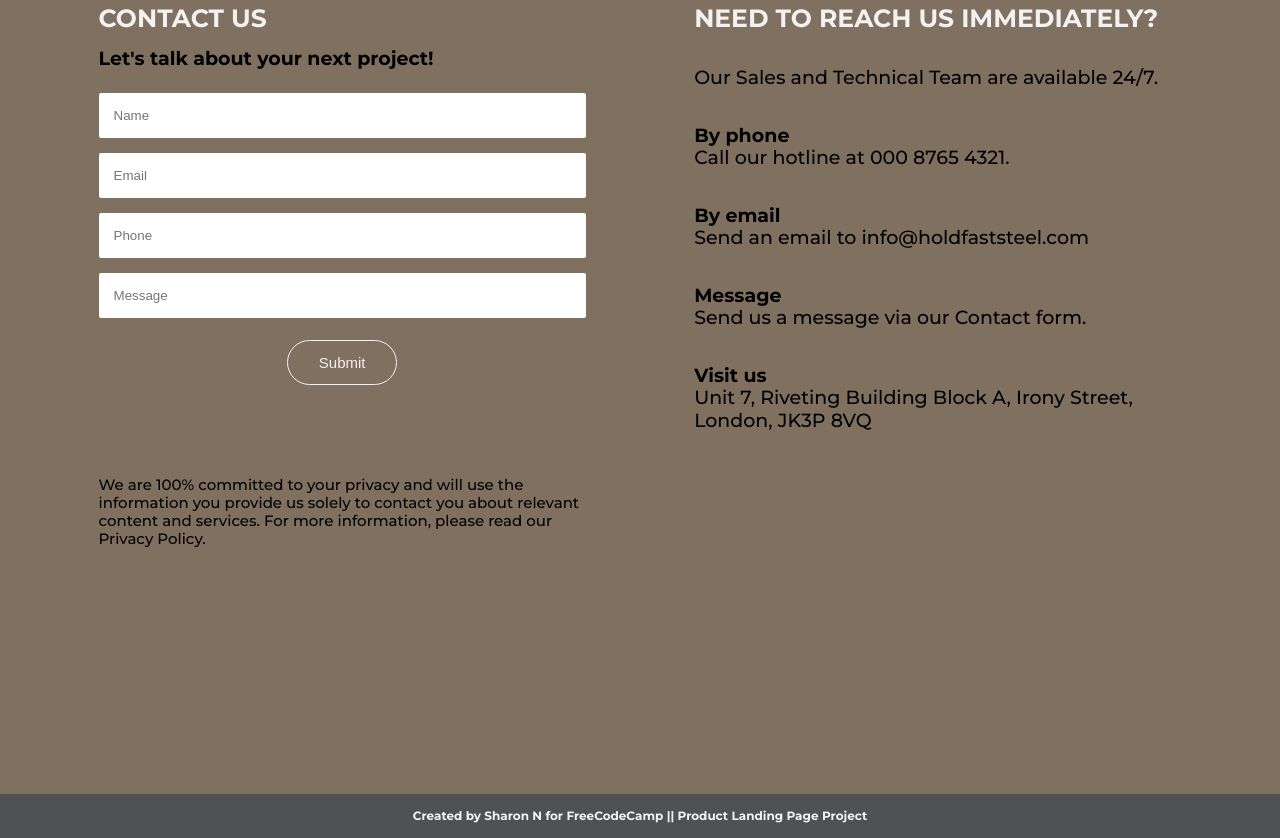
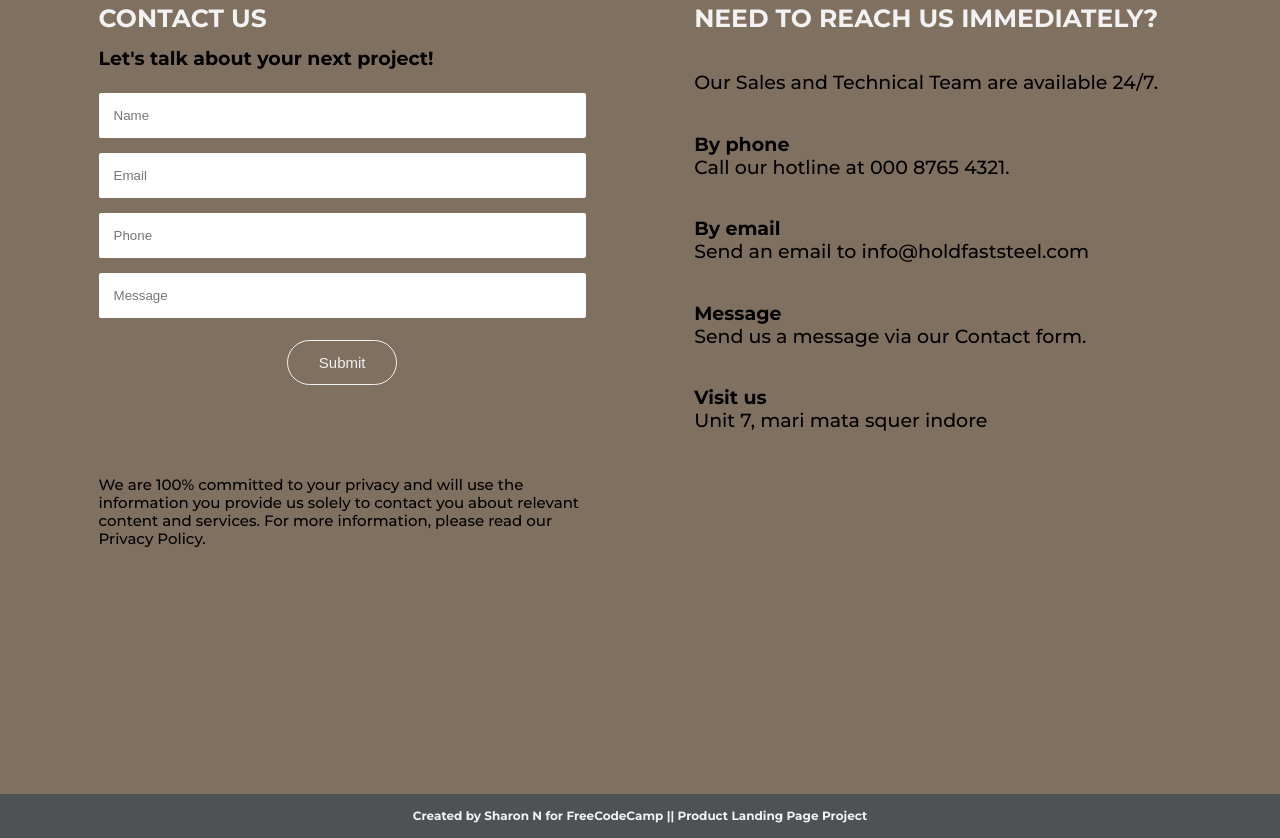
Before and after one commit to Sohanmaali/My-First-web, a plain HTML site: page index.html in a window 1280 px wide. Shown: the part 3672-4510 px from the top of the page. Drawn offline with nearby package versions, Linux system fonts and the light colour scheme.

Commit message:
Update index.html

```diff
--- a/index.html
+++ b/index.html
@@ -197,7 +197,7 @@
             </div>
             <div class="address">
               <h3>Visit us</h3>
-              <p>Unit 7, Riveting Building Block A, Irony Street, London, JK3P 8VQ</p>
+              <p>Unit 7, mari mata squer indore</p>
             </div>
           </div><!--  end contact-details    -->
          </div><!--  end contact-wrapper  -->
```
